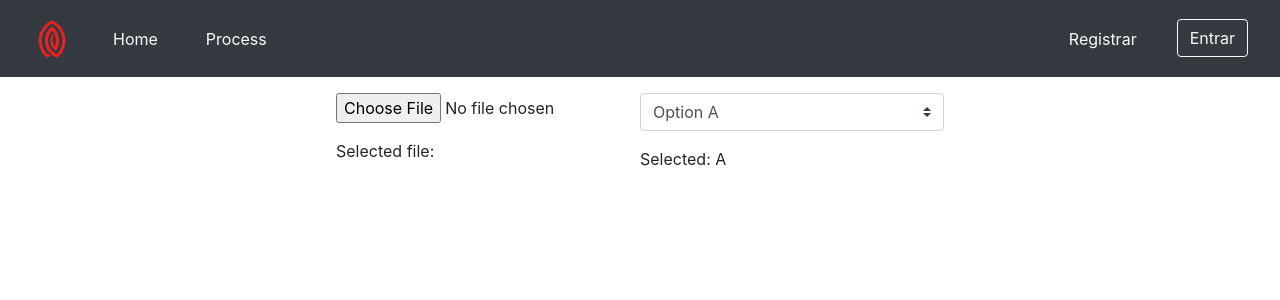
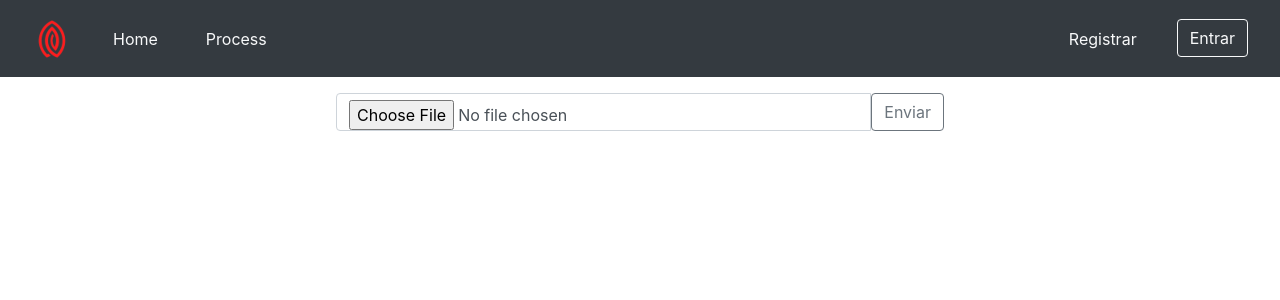
Before and after one commit to jdenari/metaseed, a Nuxt app in the folder frontend/: page /client/process in a window 1280 px wide. Shown: the top 300 px of the page. Built offline with nearby package versions, Linux system fonts and the light colour scheme.

Commit message:
sending-file-to-backend

```diff
--- a/frontend/components/ClientPage/ProcessPage/FileInput.vue
+++ b/frontend/components/ClientPage/ProcessPage/FileInput.vue
@@ -1,35 +1,45 @@
 <template>
-    <div class="d-flex w-50 m-auto p-3">
-        <div class="w-50">
-            <b-form-file v-model="file2" class="" plain></b-form-file>
-            <div class="mt-3">Selected file: {{ file2 ? file2.name : '' }}</div>
-        </div>
-        <div class="w-50">
-            <b-form-select
-                v-model="selected"
-                :options="options"
-                class="mb-3"
-                value-field="item"
-                text-field="name"
-                disabled-field="notEnabled"
-            ></b-form-select>
-            <div class="">
-                Selected: {{ selected }}
-            </div>
-        </div>
-    </div>
+    <form class="input-group w-50 p-3 m-auto" enctype="multipart/form-data">
+        <input
+            type="file"
+            for="file"
+            ref="file"
+            class="form-control"
+            id="inputGroupFile04"
+            aria-describedby="inputGroupFileAddon04"
+            aria-label="Upload"
+            @change="selectFile"
+        >
+        <button
+            class="btn btn-outline-secondary"
+            type="button"
+            id="inputGroupFileAddon04"
+            @click="sendFile"
+            >Enviar
+        </button>
+    </form>
 </template>
 <script>
     export default {
         name: 'FileInput',
-        data() {
+        data(){
             return {
-                file2: null,
-                selected: 'A',
-                options: [
-                    { item: 'A', name: 'Option A' },
-                    { item: 'B', name: 'Option B' },
-                ]
+                file: ""
+            }
+        },
+        methods: {
+            selectFile(){
+                this.file = this.$refs.file.files[0];
+            },
+            async sendFile(){
+                let formData = new FormData();
+                formData.append('file', this.file)
+                let res = await fetch(`http://localhost:8000/uploads`, {
+                    method: 'POST',
+                    body: formData,
+                });
+                let data = await res.json();
+                console.log(data);
             }
         }
     }
--- a/frontend/nuxt.config.js
+++ b/frontend/nuxt.config.js
@@ -36,9 +36,10 @@ export default {
   modules: [
     // https://go.nuxtjs.dev/bootstrap
     'bootstrap-vue/nuxt',
+    '@nuxtjs/axios',
   ],
 
   // Build Configuration: https://go.nuxtjs.dev/config-build
   build: {
-  }
+  },
 }
--- a/frontend/package.json
+++ b/frontend/package.json
@@ -11,15 +11,18 @@
     "test": "jest"
   },
   "dependencies": {
+    "@nuxtjs/axios": "^5.13.6",
     "@nuxtjs/firebase": "^8.2.2",
     "bootstrap": "^4.6.2",
     "bootstrap-vue": "^2.22.0",
     "core-js": "^3.25.3",
     "firebase": "^9.14.0",
+    "multer": "^1.4.5-lts.1",
     "nuxt": "^2.15.8",
     "vue": "^2.7.10",
     "vue-server-renderer": "^2.7.10",
-    "vue-template-compiler": "^2.7.10"
+    "vue-template-compiler": "^2.7.10",
+    "xlsx": "^0.18.5"
   },
   "devDependencies": {
     "@vue/test-utils": "^1.3.0",
```
Also changed, not shown: 5 other files (tests, documents, lock files or other folders).
